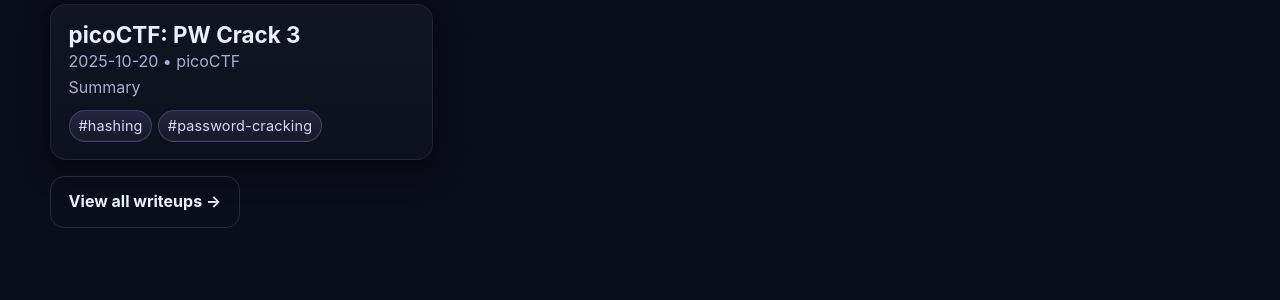
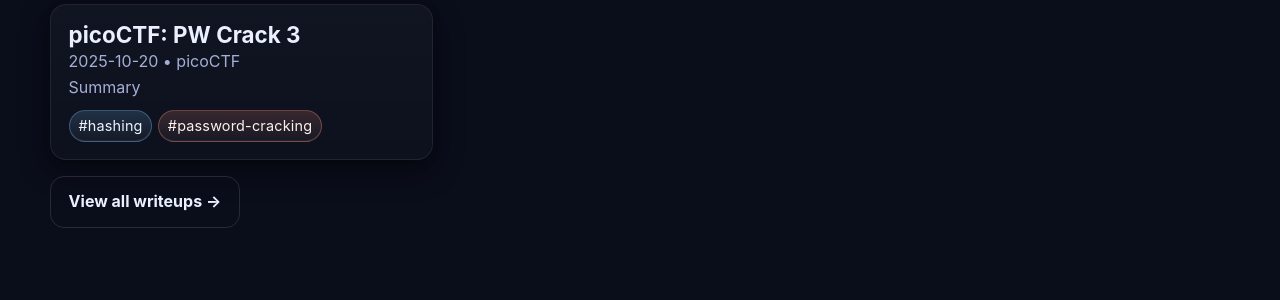
Before and after one commit to 0xAstaaa/0xAstaaa.github.io, a Jekyll site: the page built from index.html, in a window 1280 px wide and 1400 px high, scrolled down 234 px. Shown: the part 582-882 px from the top of the window. Built offline with Jekyll 4.4.1, drawn with Linux system fonts in a browser that asks for light colours.

Commit message:
Add new tag styles for various categories

```diff
--- a/assets/css/design.css
+++ b/assets/css/design.css
@@ -172,6 +172,27 @@
 .tag[data-tag*="recon"]    { --tag-bg: rgba(155,140,255,0.18); --tag-border: rgba(155,140,255,0.34); --tag-text:#ede9ff; }
 .tag[data-tag*="privesc"]  { --tag-bg: rgba(255,106,122,0.18); --tag-border: rgba(255,106,122,0.34); --tag-text:#ffe0e4; }
 .tag[data-tag*="auth"]     { --tag-bg: rgba(255,106,213,0.18); --tag-border: rgba(255,106,213,0.34); --tag-text:#ffe1f7; }
+.tag[data-tag*="reverse"]  { --tag-bg: rgba(255,140,66,0.18); --tag-border: rgba(255,140,66,0.34); --tag-text:#ffe8d6; }
+.tag[data-tag*="forensics"]{ --tag-bg: rgba(90,200,255,0.18); --tag-border: rgba(90,200,255,0.34); --tag-text:#d6f2ff; }
+.tag[data-tag*="osint"]    { --tag-bg: rgba(133,255,153,0.18); --tag-border: rgba(133,255,153,0.34); --tag-text:#e3ffe8; }
+.tag[data-tag*="pwn"]  { --tag-bg: rgba(255,99,99,0.18); --tag-border: rgba(255,99,99,0.34); --tag-text:#ffe0e0; }
+.tag[data-tag*="misc"]     { --tag-bg: rgba(180,180,180,0.18); --tag-border: rgba(180,180,180,0.34); --tag-text:#f0f0f0; }
+.tag[data-tag*="hardware"],
+.tag[data-tag*="iot"]      { --tag-bg: rgba(255,162,106,0.18); --tag-border: rgba(255,162,106,0.34); --tag-text:#fff0e1; }
+.tag[data-tag*="malware"],
+.tag[data-tag*="analysis"] { --tag-bg: rgba(162,106,255,0.18); --tag-border: rgba(162,106,255,0.34); --tag-text:#f0e8ff; }
+.tag[data-tag*="password-cracking"],
+.tag[data-tag*="crack"] {
+  --tag-bg: rgba(255,143,120,0.18);   /* warm coral */
+  --tag-border: rgba(255,143,120,0.34);
+  --tag-text: #fff0ec;
+}
+.tag[data-tag*="hash"],
+.tag[data-tag*="hashing"] {
+  --tag-bg: rgba(120,196,255,0.18);   /* cool blue */
+  --tag-border: rgba(120,196,255,0.34);
+  --tag-text: #e9f6ff;
+}
 
 /* Search bar — redesigned */
 .filters { padding: 1rem 0 0; display: grid; gap: 1rem; }
```
